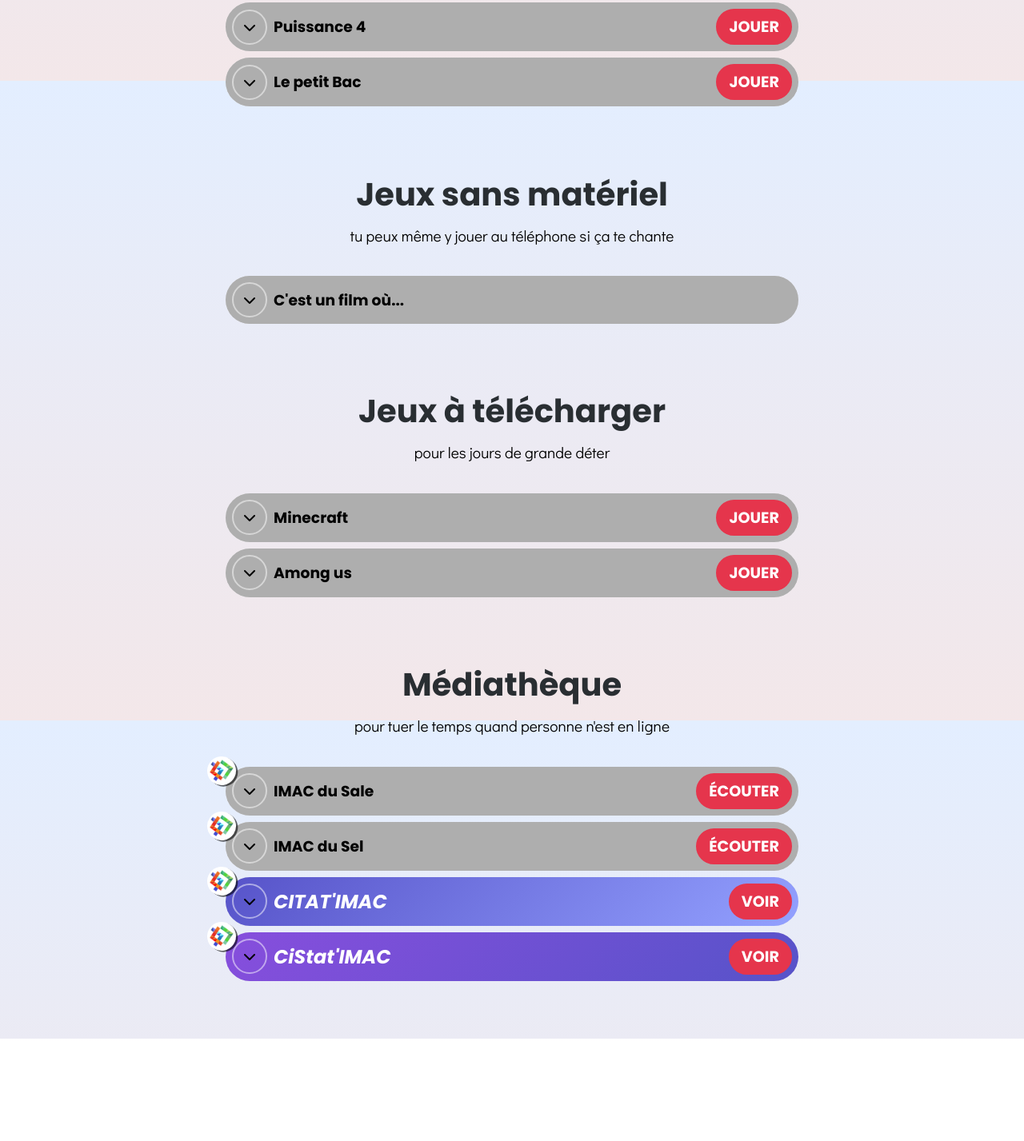
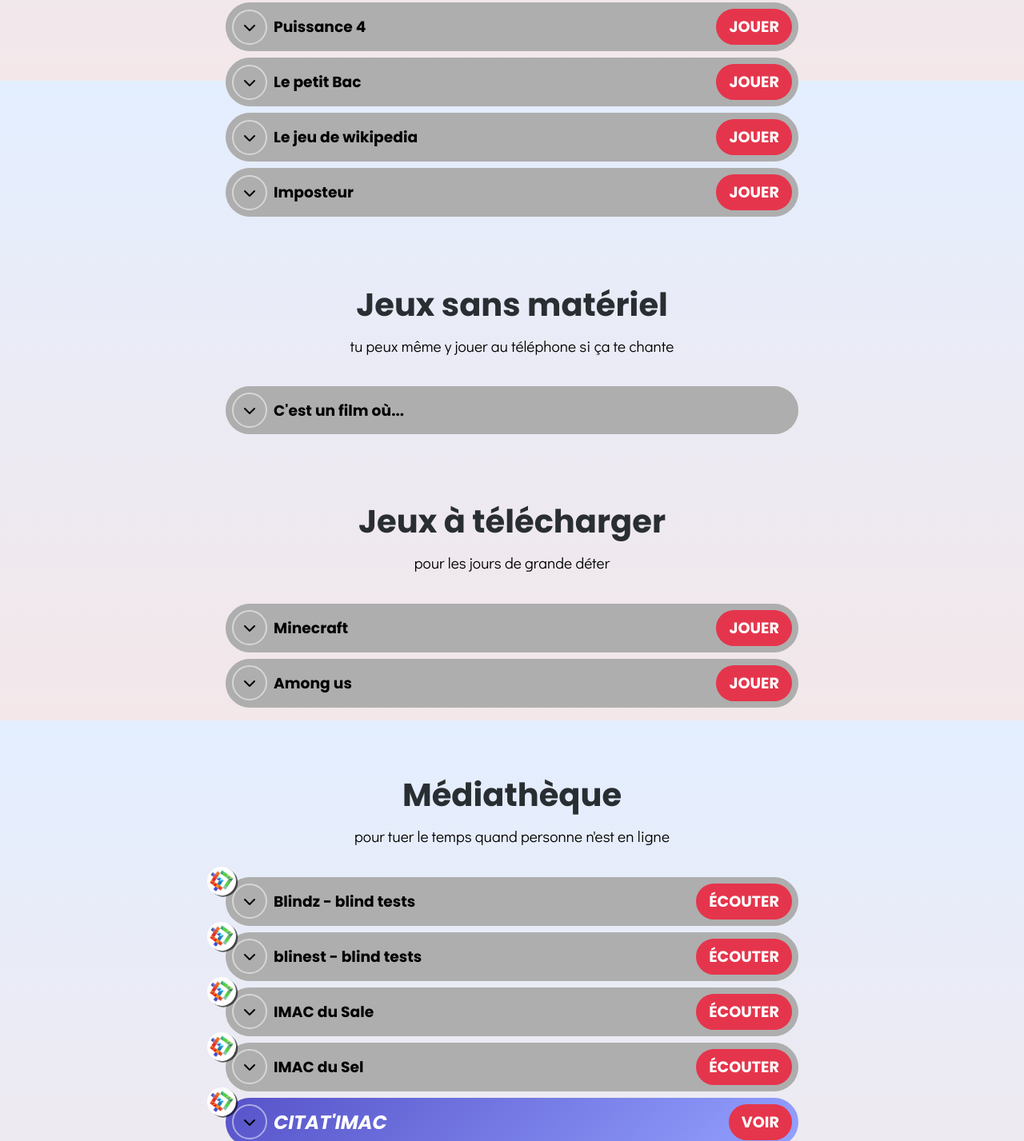
Before and after one commit to OMeyer973/bdf, a plain HTML site: page index.html in a window 1280 px wide. Shown: the part 1499-2926 px from the top of the page at 80% size. Before the commit the page ends 2798 px from the top, so only its background shows below. Drawn offline with Linux system fonts and the light colour scheme; a web font is replaced by a local one.

Commit message:
added games

```diff
--- a/index.html
+++ b/index.html
@@ -225,6 +225,32 @@
         </div>
       </div>
 
+      <div class="list-item" id="wiki">
+        <div class="item-row">
+          <div class="icon show-item-description">
+            <i class="fas fa-chevron-down"></i>
+          </div>
+          <h3 class="item-title">Le jeu de wikipedia</h3>
+          <a class="button" href="https://en.wikipedia.org/wiki/Special:Random" target=”_blank”>jouer</a>
+        </div>
+        <div class="item-description hidden">
+          <p>on donne une page de départ et une page de destination au hazard, le premier qui trouve un chemin entre les 2 pages passant uniquement par des liens interne gagne !</p>
+        </div>
+      </div>
+
+      <div class="list-item" id="imposteur">
+        <div class="item-row">
+          <div class="icon show-item-description">
+            <i class="fas fa-chevron-down"></i>
+          </div>
+          <h3 class="item-title">Imposteur</h3>
+          <a class="button" href="http://imposteur.kgames.fr/" target=”_blank”>jouer</a>
+        </div>
+        <div class="item-description hidden">
+          <p>qui est l'imposteur parmis nous ?</p>
+        </div>
+      </div>
+
     </div>
   </section>
 
@@ -291,6 +317,33 @@
       <h2>Médiathèque</h2>
       <p class="subtitle"><span>pour  tuer le temps</span> <span>quand personne n'est en ligne</span></p>
 
+      <div class="list-item" id="imac-du-sale">
+        <div class="item-row">
+          <div class="icon show-item-description">
+            <i class="fas fa-chevron-down"></i>
+          </div>
+          <h3 class="item-title">Blindz - blind tests</h3>
+          <i class="imac-icon"></i>
+          <a class="button" href="www.blindz.fr/" target=”_blank”>écouter</a>
+        </div>
+        <div class="item-description hidden">
+          <p>la la la</p>
+        </div>
+      </div>
+
+      <div class="list-item" id="imac-du-sale">
+        <div class="item-row">
+          <div class="icon show-item-description">
+            <i class="fas fa-chevron-down"></i>
+          </div>
+          <h3 class="item-title">blinest - blind tests</h3>
+          <i class="imac-icon"></i>
+          <a class="button" href="www.blinest.com" target=”_blank”>écouter</a>
+        </div>
+        <div class="item-description hidden">
+          <p>la la la</p>
+        </div>
+      </div>
 
       <div class="list-item" id="imac-du-sale">
         <div class="item-row">
@@ -334,20 +387,6 @@
         </div>
       </div>
 
-      <div class="list-item" id="cistat-imac">
-        <div class="item-row">
-          <div class="icon show-item-description">
-            <i class="fas fa-chevron-down"></i>
-          </div>
-          <h3 class="item-title">CiStat'IMAC</h3>
-          <i class="imac-icon"></i>
-          <a class="button" href="https://julesfouchy.github.io/CiStatImac/" target=”_blank”>voir</a>
-        </div>
-        <div class="item-description hidden">
-          <p>la la la</p>
-        </div>
-      </div>
-
     </div>
   </section>
 
```
